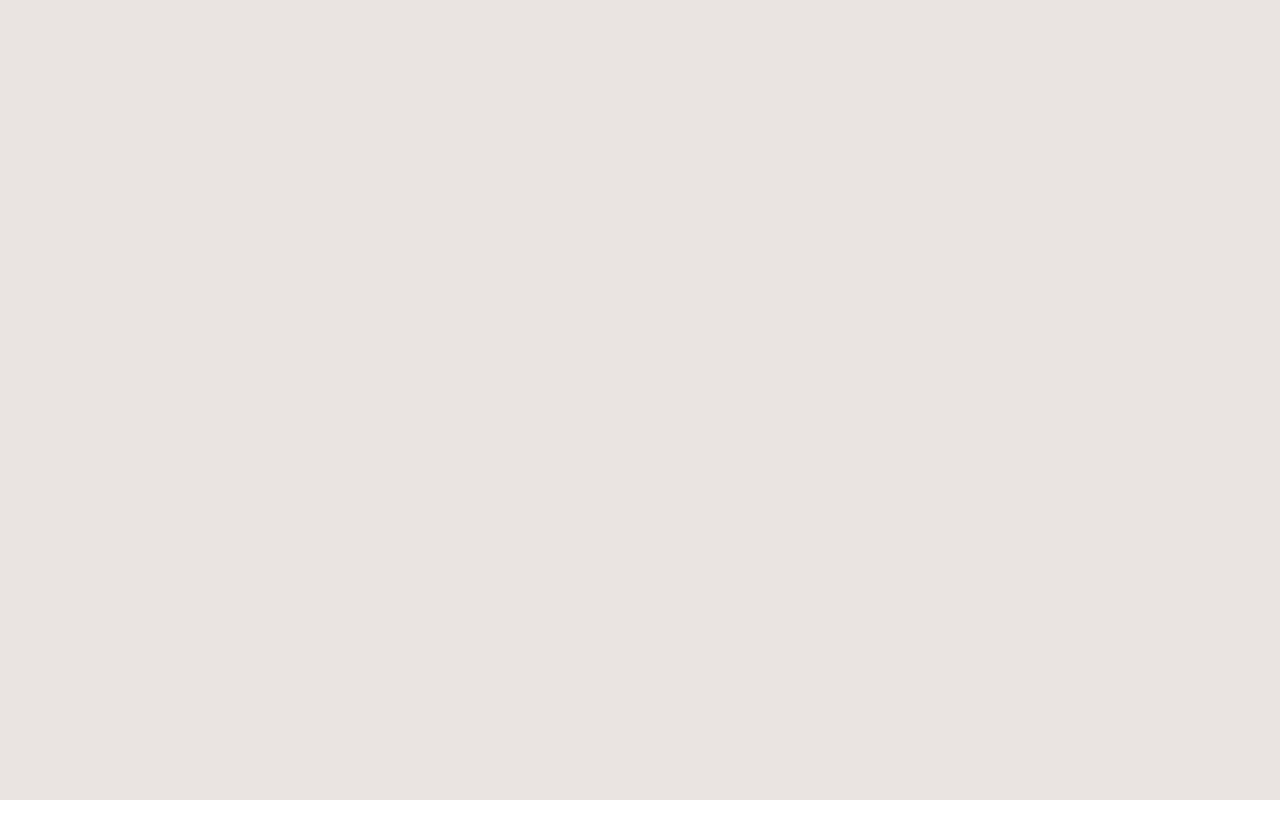
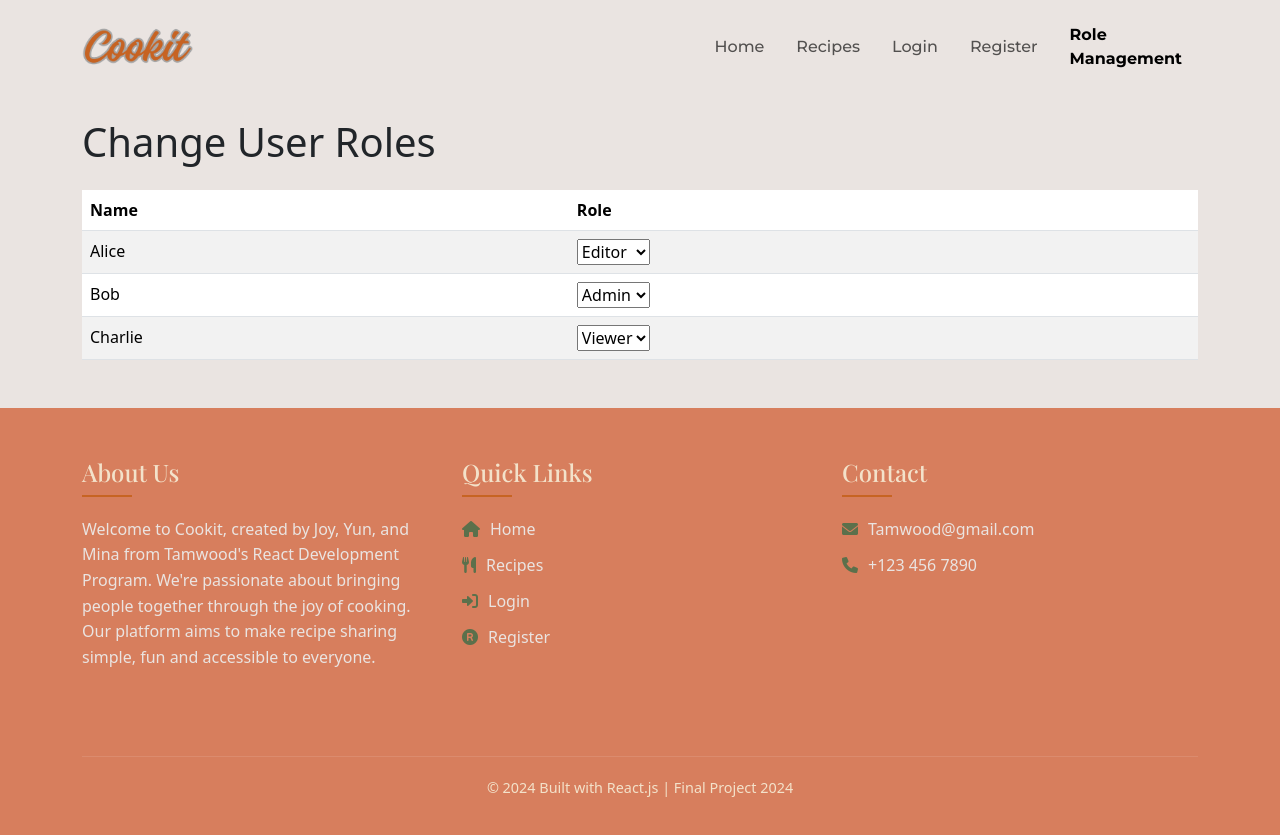
Before and after one commit to kkaiki/recipe, a React (Create React App) app in the folder frontend/: page /rolechange in a window 1280 px wide. Before the commit this address had no page. Before the commit the page ends 800 px from the top, so only its background shows below. Built offline with nearby package versions, Linux system fonts and the light colour scheme; a web font is replaced by a local one.

Commit message:
feat: add role change UI

```diff
--- a/frontend/src/App.js
+++ b/frontend/src/App.js
@@ -8,6 +8,7 @@ import RecipeList from "./pages/RecipeList";
 import Mypage from "./pages/Mypage";
 import RecipePost from "./pages/RecipePost";
 import RecipeDetail from "./pages/RecipeDetail";
+import RoleChange from "./pages/RoleChange";
 
 export default function App() {
   const initialUserState = {
@@ -118,6 +119,7 @@ export default function App() {
           <Route path="recipes/:id" element={<RecipeDetail />} />
           <Route path="recipes/new" element={<RecipePost />} />
           <Route path="recipes/edit/:recipeId" element={<RecipePost />} />
+          <Route path="rolechange" element={<RoleChange />} />
         </Route>
       </Routes>
     </BrowserRouter>
--- a/frontend/src/pages/Navbar.js
+++ b/frontend/src/pages/Navbar.js
@@ -5,16 +5,44 @@ import { useEffect, useState } from "react";
 
 export default function Navbar({ isLoggedIn, onLogout }) {
   const [currentUser, setCurrentUser] = useState('');
+  const [userRoll, setUserRoll] = useState('admin');
+  const [roles, setRoles] = useState(['admin', 'viewer', 'editor']);
+  const [selectedRole, setSelectedRole] = useState('');
+  const [showPopup, setShowPopup] = useState(false);
+  const [userList, setUserList] = useState([
+    { id: 1, name: "Alice", role: "editor" },
+    { id: 2, name: "Bob", role: "admin" },
+    { id: 3, name: "Charlie", role: "viewer" },
+  ]);
+
+  const handleNavClick = () => {
+      setShowPopup(true); // 팝업 열기
+    };
+
+  const handleClosePopup = () => {
+    setShowPopup(false); // 팝업 닫기
+  };
+
+
+
+  const handleRoleChange = (e, userId) => {
+  const updatedRole = e.target.value;
+  setUserList((prevList) =>
+    prevList.map((user) =>
+      user.id === userId ? { ...user, role: updatedRole } : user
+    )
+  );
+};
   useEffect(() => {
     const user_id = JSON.parse(localStorage.getItem('user_id'));
     const user_password = JSON.parse(localStorage.getItem('user_id'));
-    console.log(user_id);
+
     if(user_id && user_password) {
       setCurrentUser(user_id);
-      console.log(currentUser);
     }
   }, [])
     return (
+      <>
       <nav className="navbar navbar-expand-md navbar-light">
         <div className="container">
           <div className="navbar-header">
@@ -98,9 +126,72 @@ export default function Navbar({ isLoggedIn, onLogout }) {
                   </li>
                 </>
               )}
+              {
+                (userRoll === 'admin' || userRoll === 'editor') && (
+                  <li className="nav-item">
+                    <NavLink
+                      className="nav-link"
+                      activeClassName="active"
+                      to="/rolechange"
+                      // onClick={handleNavClick}
+                    >
+                      Role Management
+                    </NavLink>
+                  </li>
+                )}
             </ul>
           </div>
         </div>
       </nav>
+
+      {showPopup && (
+  <div className="popup-overlay">
+    <div className="popup-content">
+      <h3>Change User Role</h3>
+      {/* 유저 리스트 테이블 */}
+      <table className="user-table">
+        <thead>
+          <tr>
+            <th>Name</th>
+            <th>Role</th>
+          </tr>
+        </thead>
+        <tbody>
+          {userList.map((user) => (
+            <tr key={user.id}>
+              <td>{user.name}</td>
+              <td>
+                <select
+                  value={user.role}
+                  onChange={(e) => handleRoleChange(e, user.id)}
+                >
+                  {roles.map((role) => (
+                    <option key={role} value={role}>
+                      {role.charAt(0).toUpperCase() + role.slice(1)}
+                    </option>
+                  ))}
+                </select>
+              </td>
+            </tr>
+          ))}
+        </tbody>
+      </table>
+
+      {/* 팝업 버튼 */}
+      <div className="popup-buttons">
+        <button onClick={handleClosePopup}>Close</button>
+        <button
+          onClick={() => {
+            alert('Roles updated successfully!');
+            handleClosePopup();
+          }}
+        >
+          Save
+        </button>
+      </div>
+    </div>
+  </div>
+)}
+      </>
     );
 }
--- /dev/null
+++ b/frontend/src/pages/RoleChange.js
@@ -0,0 +1,57 @@
+import React, { useState } from "react";
+
+const RoleChange = () => {
+  const [userList, setUserList] = useState([
+    { id: 1, name: "Alice", role: "editor" },
+    { id: 2, name: "Bob", role: "admin" },
+    { id: 3, name: "Charlie", role: "viewer" },
+  ]);
+
+  const roles = ["viewer", "editor", "admin"]; // 역할 목록
+
+  // 역할 변경 핸들러
+  const handleRoleChange = (e, userId) => {
+    const updatedRole = e.target.value;
+
+    setUserList((prevList) =>
+      prevList.map((user) =>
+        user.id === userId ? { ...user, role: updatedRole } : user
+      )
+    );
+  };
+
+  return (
+    <div className="container">
+      <h1 className="my-4">Change User Roles</h1>
+      <table className="table table-striped">
+        <thead>
+          <tr>
+            <th>Name</th>
+            <th>Role</th>
+          </tr>
+        </thead>
+        <tbody>
+          {userList.map((user) => (
+            <tr key={user.id}>
+              <td>{user.name}</td>
+              <td>
+                <select
+                  value={user.role}
+                  onChange={(e) => handleRoleChange(e, user.id)}
+                >
+                  {roles.map((role) => (
+                    <option key={role} value={role}>
+                      {role.charAt(0).toUpperCase() + role.slice(1)}
+                    </option>
+                  ))}
+                </select>
+              </td>
+            </tr>
+          ))}
+        </tbody>
+      </table>
+    </div>
+  );
+};
+
+export default RoleChange;
```
